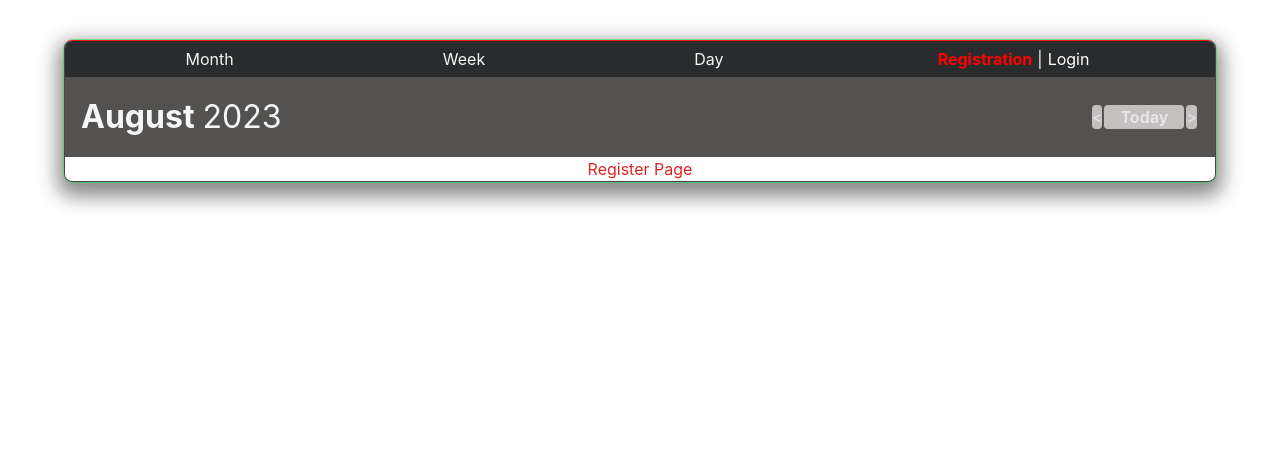
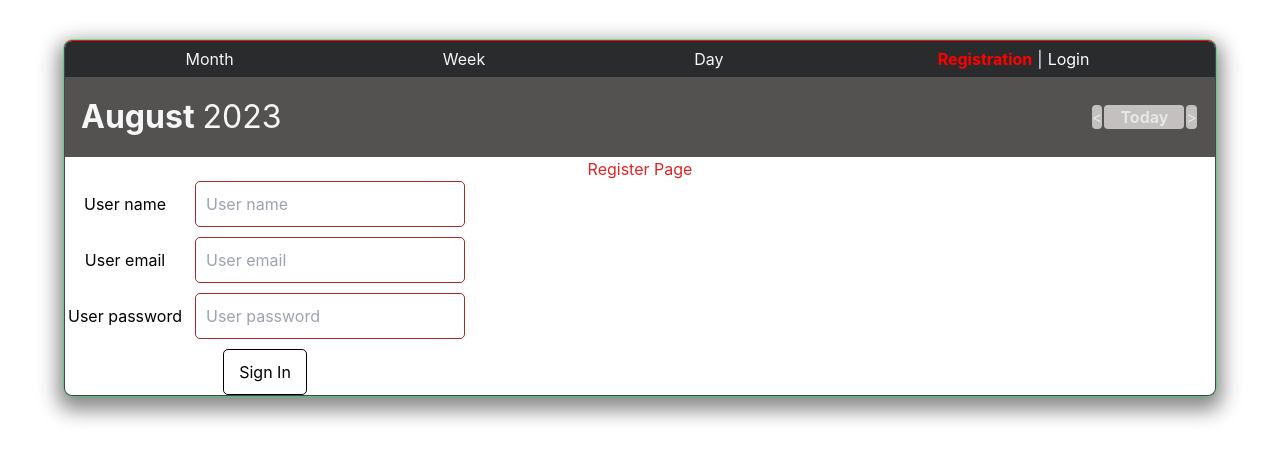
Before and after one commit to Minaht007/my-calendar, a React (Create React App) app: page /register in a window 1280 px wide. Shown: the top 460 px of the page. Built offline with nearby package versions, Linux system fonts and the light colour scheme.

Commit message:
register form container

```diff
--- /dev/null
+++ b/src/components/calendar/RegestriForm/InitialState.jsx
@@ -0,0 +1,6 @@
+const InitialState = {
+  name: "",
+  email: "",
+  password: "",
+};
+export default InitialState;
--- /dev/null
+++ b/src/components/calendar/RegestriForm/RegestriForm.module.scss
@@ -0,0 +1,4 @@
+.form {
+    min-width: 300px;
+    width: 400px;
+}
--- /dev/null
+++ b/src/components/calendar/RegestriForm/RegisterForm.jsx
@@ -0,0 +1,28 @@
+import useForm from "../../hook/useForm";
+import InitialState from "./InitialState";
+import TextField from "../../textField/TextField";
+import fields from "./fields"
+import Button from "../button/Button"
+
+import style from "./RegestriForm.module.scss"
+
+const RegisterForm = ({ onSubmit }) => {
+  const { state, handleChange, handleSubmit } = useForm(InitialState, onSubmit);
+
+const {name, email, password} = state
+
+  return (
+<div>
+  <form className={style.form} omSubmit={handleSubmit}>
+  <TextField value={name} onChange={handleChange} {...fields.name}/>
+  <TextField value={email}  onChange={handleChange} {...fields.email}/>
+  <TextField value={password} onChange={handleChange} {...fields.password} />
+    <Button>Sign In</Button>
+
+  </form>
+
+</div>
+  )
+
+};
+export default RegisterForm;
--- /dev/null
+++ b/src/components/calendar/RegestriForm/fields.jsx
@@ -0,0 +1,25 @@
+const fields ={
+    name: {
+        label: "User name",
+        name: "name",
+        required: true,
+        type: "text",
+        placeholder: "User name",
+    },
+    email: {
+        label: "User email",
+        name: "email",
+        required: true,
+        type: "email",
+        placeholder: "User email",
+    },
+    password: {
+        label: "User password",
+        name: "password",
+        required: true,
+        type: "password",
+        placeholder: "User password",
+    }
+}
+
+export default fields
--- /dev/null
+++ b/src/components/calendar/button/Button.jsx
@@ -0,0 +1,7 @@
+import style from "./button.module.scss"
+
+const Button = ({type = "submit", children}) => {
+    return( <button className={style.btn} type={type}>{children}</button>)
+
+}
+export default Button
--- /dev/null
+++ b/src/components/calendar/button/button.module.scss
@@ -0,0 +1,12 @@
+.btn {
+    background-color: #fff;
+    padding: 10px 15px;
+    border: 1px solid;
+    border-radius: 5px;
+    cursor: pointer;
+
+    &:hover {
+        background-color: black;
+        color: #fff;
+    }
+}
--- /dev/null
+++ b/src/components/hook/useForm.jsx
@@ -0,0 +1,21 @@
+import { useState } from "react";
+
+const useForm = ({ initialState, onSubmit }) => {
+  const [state, setState] = useState({ ...initialState });
+
+  const HandleChange = ({ target }) => {
+    setState((prevState) => {
+      const { name, value, checked, type } = target;
+      const newValue = type === "checkbox" ? checked : value;
+      return { ...prevState, [name]: newValue };
+    });
+  };
+  const handleSubmit = (e) => {
+    e.preventDefault();
+    onSubmit({ ...state });
+    setState({ initialState });
+  };
+  return { state, setState, HandleChange, handleSubmit };
+};
+
+export default useForm;
--- /dev/null
+++ b/src/components/textField/TextField.jsx
@@ -0,0 +1,12 @@
+import style from "./textField.module.scss"
+
+const TextField = ({label, ...props}) => {
+    return (
+   <div className={style.formGroup}>
+        <label>{label}</label>
+        <input {... props} className={style.regInput} />
+    </div>
+    )
+}
+
+export default TextField
--- /dev/null
+++ b/src/components/textField/textField.module.scss
@@ -0,0 +1,14 @@
+.regInput {
+    padding: 10px;
+   border: 1px solid brown;
+   border-radius: 5px;
+
+}
+
+.formGroup {
+    display: grid;
+    grid-template-columns: 120px 1fr;
+    gap: 10px;
+    margin-bottom: 10px;
+    align-items: center;
+}
--- a/src/page/RegisterPage.jsx
+++ b/src/page/RegisterPage.jsx
@@ -1,7 +1,12 @@
+import RegisterForm from "../components/calendar/RegestriForm/RegisterForm";
+
+
 const RegisterPage = () => {
   return (
     <div>
       <h1 className="text-red-600">Register Page</h1>
+
+      <RegisterForm />
     </div>
   );
 };
```
